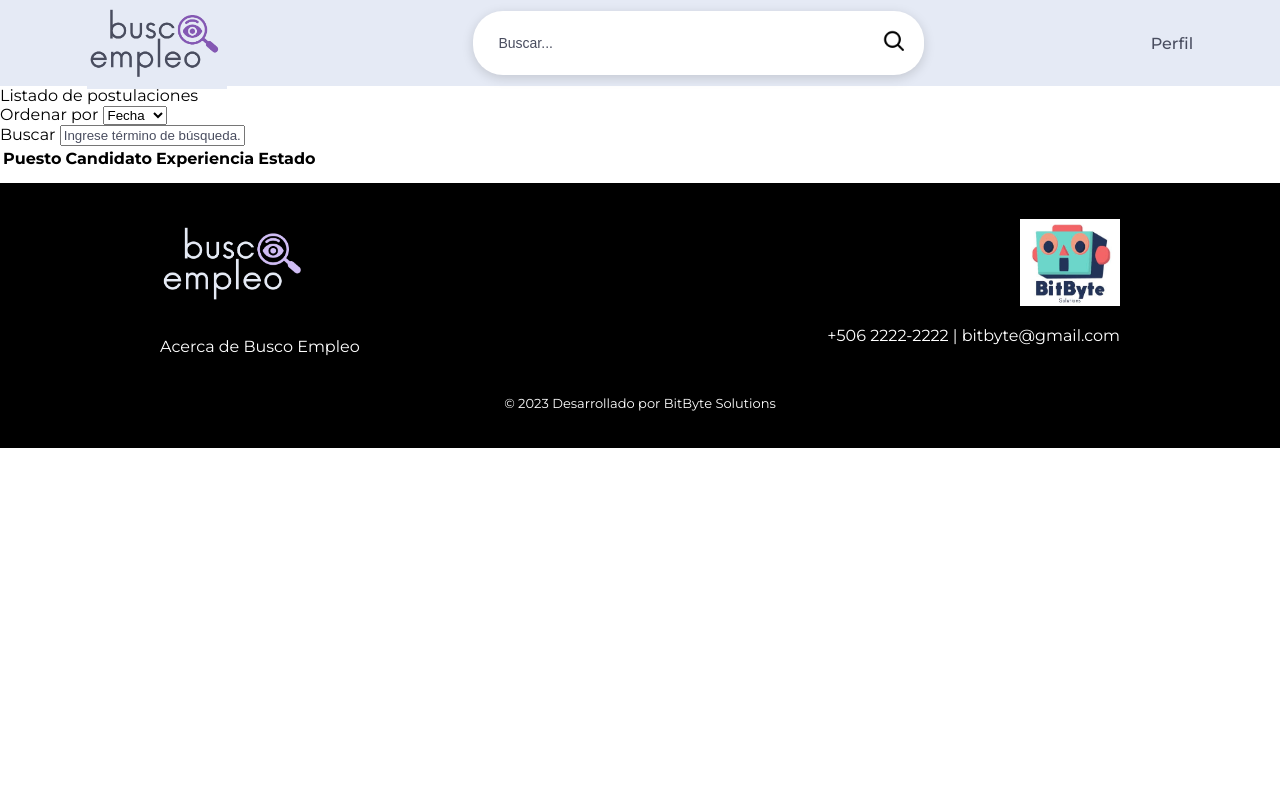
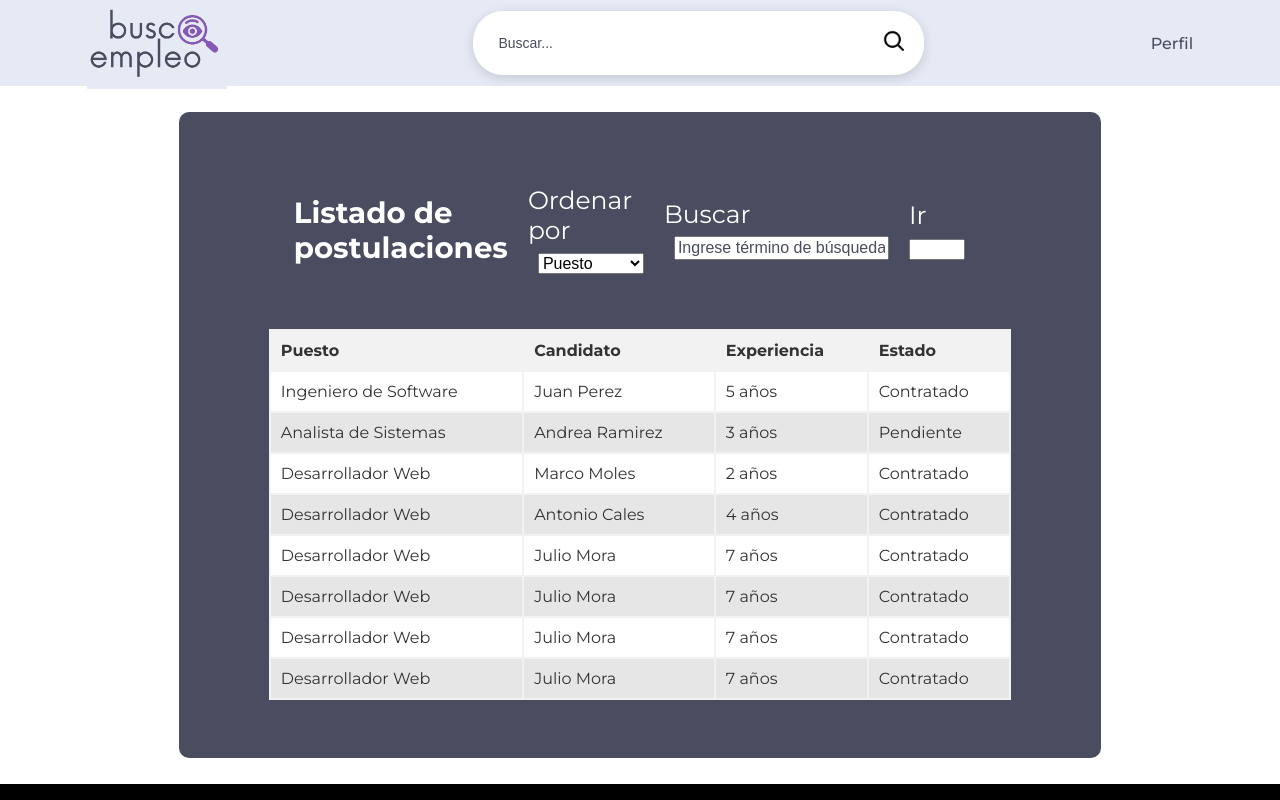
Before and after one commit to jfthdz/ProyectoIngenieria1, a plain HTML site: page views/mrevisarAplicacionesPuestos.html in a window 1280 px wide. Shown: the top 800 px of the page. Drawn offline with Linux system fonts and the light colour scheme.

Commit message:
Revisar aplicaciones a puestos
Agregué nueva información a las casillas de filtrado. También agregué los datos solicitados a la tabla.

```diff
--- a/css/styles.css
+++ b/css/styles.css
@@ -594,6 +594,87 @@ a {
     display: block; /* Mostrar el menú desplegable al pasar el mouse sobre el botón */
 }
 
+/*fabian*/
+
+/* Estilos para el encabezado del contenido */
+#encabezadoContenido12 {
+    display: flex;
+    justify-content: space-between;
+    align-items: center;
+    padding: 15px;
+    font-size: 25px;
+
+}
+
+#encabezadoContenido12 div {
+    flex: 1;
+    margin: 0 10px;
+}
+
+/* Estilos para los select y el input de texto */
+#encabezadoContenido12 div select,
+#encabezadoContenido12 div input[type="text"] {
+    margin-left: 10px;
+    font-size: 16px; /* Tamaño de letra para Ordenar por y Buscar */
+}
+
+/* Estilos para el botón "Ir" */
+#encabezadoContenido12 div input[type="submit"] {
+    margin-left: 10px;
+    background-color: #918e8e;
+    color: white;
+    border: none;
+    padding: 10px 20px;
+    cursor: pointer;
+    transition: 0.3s;
+    font-size: 16px; /* Tamaño de letra para el botón "Ir" */
+}
+
+#encabezadoContenido12 div input[type="submit"]:hover {
+    background-color: #a04594;
+}
+
+/* Estilos para la tabla */
+#contenidocentral12 {
+    margin-top: 20px;
+    text-align: center;
+}
+
+#tabla2 {
+    margin: 0 auto;
+}
+
+#tabla2 thead th {
+    background-color: #4CAF50;
+    color: white;
+    text-align: left;
+    padding: 10px;
+    font-size: 16px; /* Tamaño de letra para los encabezados de la tabla */
+}
+
+#tabla2 tbody td {
+    border: 1px solid #ddd;
+    padding: 10px;
+    font-size: 14px; /* Tamaño de letra para los datos de la tabla */
+}
+
+#tabla2 tbody tr:nth-child(even) {
+    background-color: #e6e6e6;
+}
+
+#tabla2 tbody tr:nth-child(odd) {
+    background-color: #fff;
+}
+
+
+
+/*Fabian*/
+
+
+
+
+
+
 
 /* Registrar candidato */
 .form form, #crearNuevoPassword{
--- a/views/mrevisarAplicacionesPuestos.html
+++ b/views/mrevisarAplicacionesPuestos.html
@@ -28,34 +28,33 @@
         <a href="#">Perfil</a>
     </nav>
 
-
-
-    <section id="contenido12">
+    <section id="contenido">
 
         <section id="contenido12">
-            <div id="encabezadoContenido11">
-                <div id="listadoPostulaciones">
-                    Listado de postulaciones
+            <div id="encabezadoContenido12">
+                <div id="listadoPostulaciones2">
+                    <h3>Listado de postulaciones</h3>
                 </div>
-
-                <div id="ordenarPor">
+                <div id="ordenarPor2">
                     Ordenar por
-                    <select name="ordenar">
-                        <option value="fecha">Fecha</option>
+                    <select name="ordenar2">
                         <option value="puesto">Puesto</option>
+                        <option value="candidato">Candidato</option>
+                        <option value="experiencia">Experiencia</option>
                         <option value="estado">Estado</option>
-                        <!-- Añade más opciones según sea necesario -->
                     </select>
                 </div>
-
-                <div id="buscar">
+                <div id="buscar2">
                     Buscar
-                    <input type="text" name="buscar" placeholder="Ingrese término de búsqueda...">
+                    <input type="text" name="buscar2" placeholder="Ingrese término de búsqueda..." />
+                </div>
+                <div id="ir2">
+                    Ir
+                    <input type="number" name="ir2" min="1" max="10" />
                 </div>
             </div>
-
             <div id="contenidocentral12">
-                <table>
+                <table class="modern-table">
                     <thead>
                         <tr>
                             <th>Puesto</th>
@@ -64,34 +63,64 @@
                             <th>Estado</th>
                         </tr>
                     </thead>
-
                     <tbody>
                         <tr>
-                            <td></td>
-                            <td></td>
-                            <td></td>
-                            <td></td>
+                            <td>Ingeniero de Software</td>
+                            <td>Juan Perez</td>
+                            <td>5 años</td>
+                            <td>Contratado</td>
                         </tr>
-
                         <tr>
-                            <td></td>
-                            <td></td>
-                            <td></td>
-                            <td></td>
+                            <td>Analista de Sistemas</td>
+                            <td>Andrea Ramirez</td>
+                            <td>3 años</td>
+                            <td>Pendiente</td>
                         </tr>
-
                         <tr>
-                            <td></td>
-                            <td></td>
-                            <td></td>
-                            <td></td>
+                            <td>Desarrollador Web</td>
+                            <td>Marco Moles</td>
+                            <td>2 años</td>
+                            <td>Contratado</td>
                         </tr>
-
+                        <tr>
+                            <td>Desarrollador Web</td>
+                            <td>Antonio Cales</td>
+                            <td>4 años</td>
+                            <td>Contratado</td>
+                        </tr>
+                        <tr>
+                            <td>Desarrollador Web</td>
+                            <td>Julio Mora</td>
+                            <td>7 años</td>
+                            <td>Contratado</td>
+                        </tr>
+                        <tr>
+                            <td>Desarrollador Web</td>
+                            <td>Julio Mora</td>
+                            <td>7 años</td>
+                            <td>Contratado</td>
+                        </tr>
+                        <tr>
+                            <td>Desarrollador Web</td>
+                            <td>Julio Mora</td>
+                            <td>7 años</td>
+                            <td>Contratado</td>
+                        </tr>
+                        <tr>
+                            <td>Desarrollador Web</td>
+                            <td>Julio Mora</td>
+                            <td>7 años</td>
+                            <td>Contratado</td>
+                        </tr>
                         <!-- Agregar más filas según sea necesario -->
                     </tbody>
                 </table>
-            </div> <!--#contenidocentral-->
+            </div> <!--#contenidocentral12-->
         </section>
+
+
+
+    </section>
 
 
     <footer id="footer_buscoempleo" class="footer">
```
